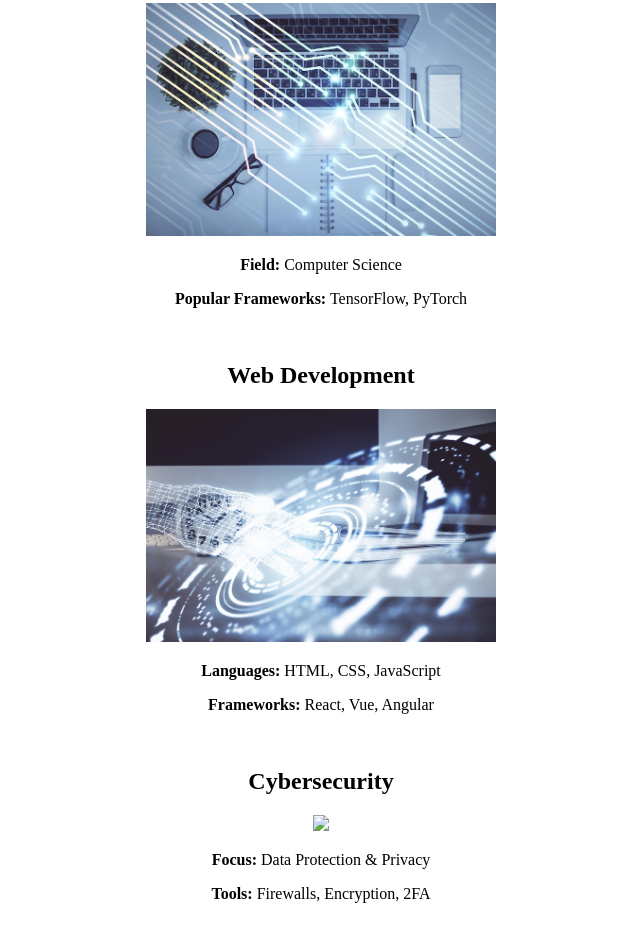
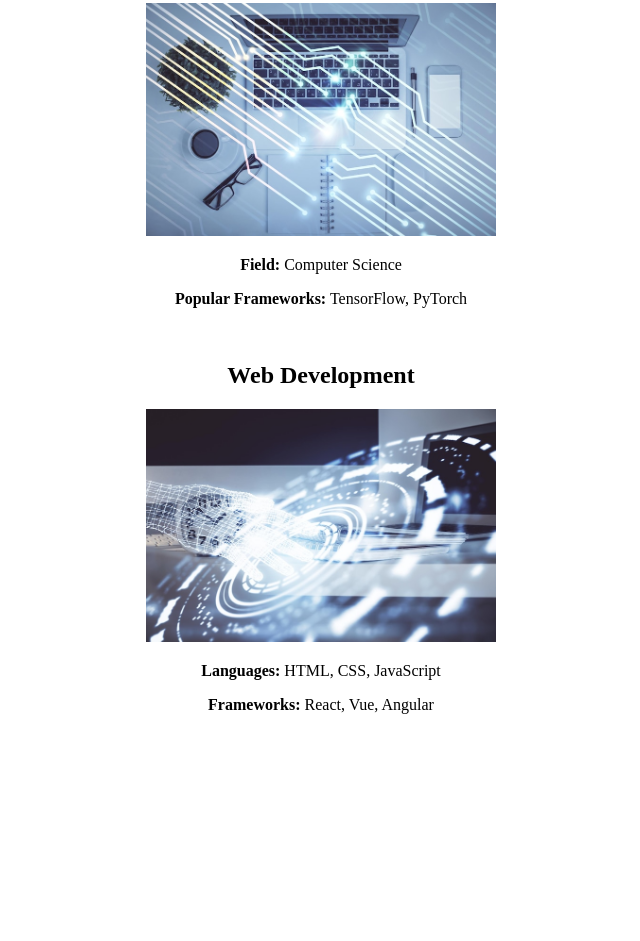
Before and after one commit to Sergey2235/tech-blog-smirnov, a plain HTML site: page index.html in a window 1280 px wide. Shown: the part 278-1219 px from the top of the page, without its empty margins (319-959 px from the left). After the commit the page ends 1034 px from the top, so only its background shows below. Drawn offline with Linux system fonts and the light colour scheme.

Commit message:
Update index.html

```diff
--- a/index.html
+++ b/index.html
@@ -22,11 +22,5 @@
     <p><b>Languages:</b> HTML, CSS, JavaScript</p>
     <p><b>Frameworks:</b> React, Vue, Angular</p>
     <br>
-
-    <h2>Cybersecurity</h2>
-    <img width=350px src="img/security.jpg">
-    <p><b>Focus:</b> Data Protection & Privacy</p>
-    <p><b>Tools:</b> Firewalls, Encryption, 2FA</p>
-    <br>
   </body>
 </html>
```
